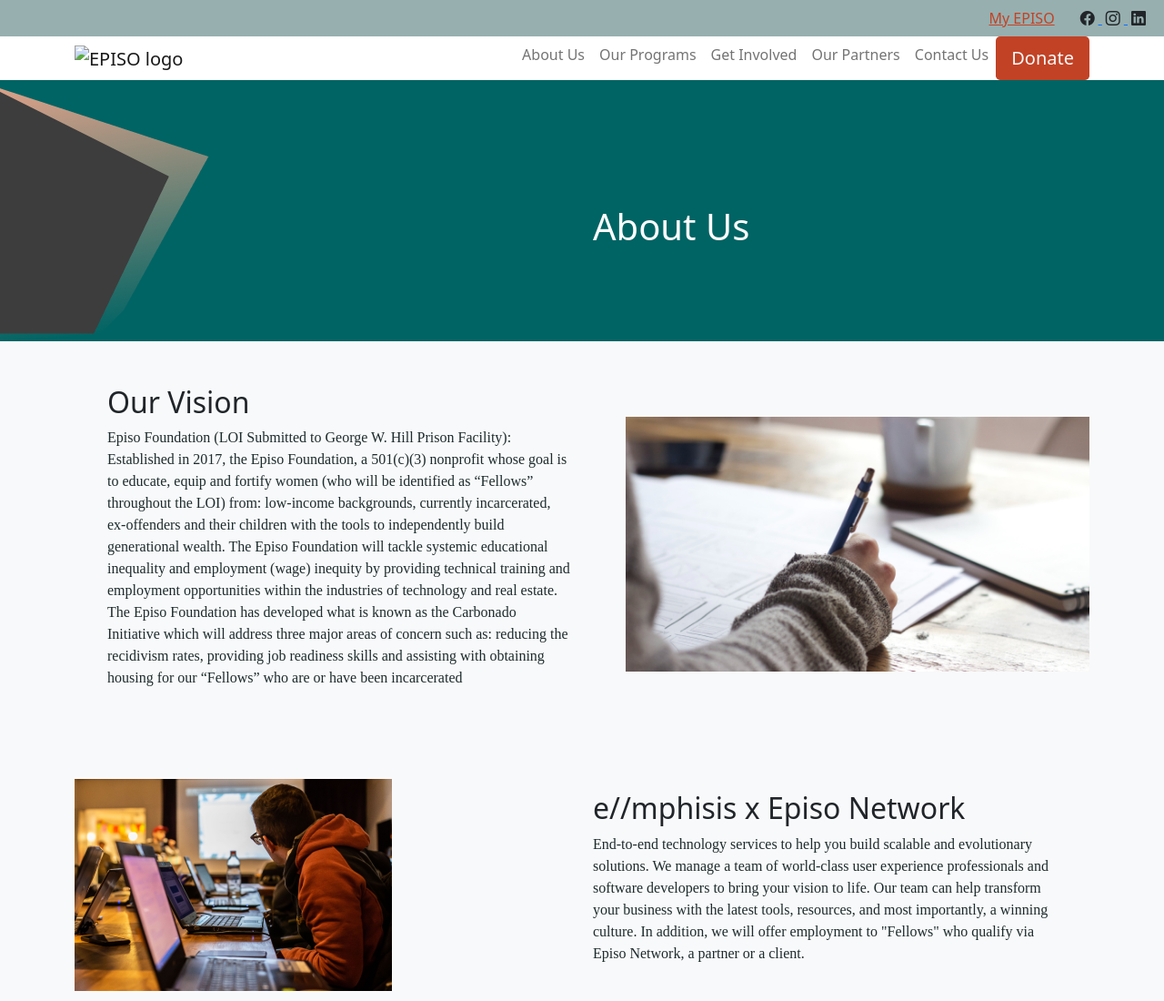
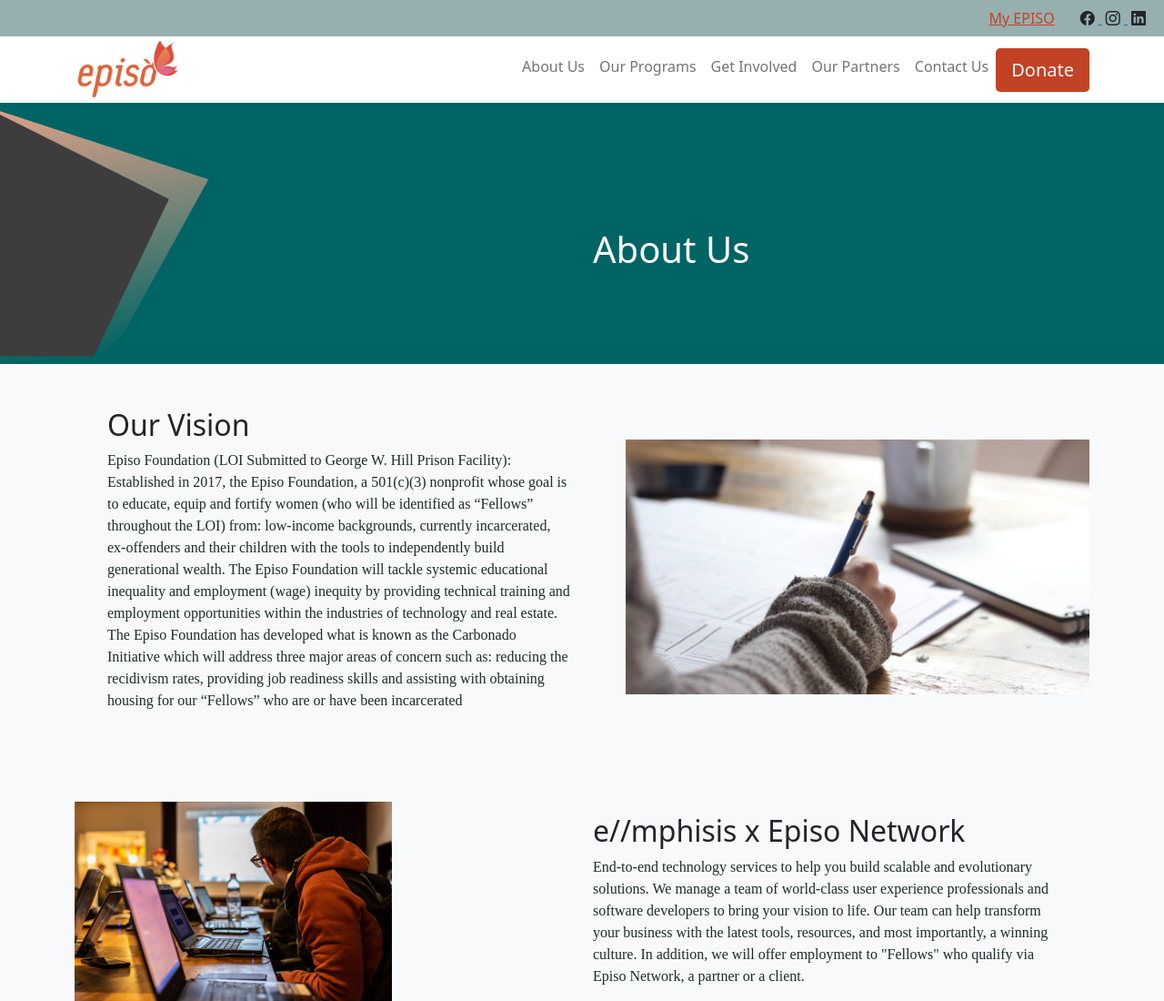
Before and after one commit to Maheen85/EPISO_Foundation_Website, a plain HTML site: page html/aboutUs.html in a window 1280 px wide. Shown: the top 1100 px of the page at 91% size. Drawn offline with nearby package versions, Linux system fonts and the light colour scheme; files that its build step writes are made by us from their sources.

Commit message:
fixing links in about.html - using ../ in url

```diff
--- a/html/aboutUs.html
+++ b/html/aboutUs.html
@@ -34,8 +34,8 @@
 
 
             <!--<a href="#" class="navbar-brand">Frontend Bootcamp</a>-->
-            <a href="episo-foundation-website/index.html" class="navbar-brand">
-                <img class="img-fluid w-75 "   src="episo-foundation-website/img/episo_logo.png" alt="EPISO logo">
+            <a href="../index.html" class="navbar-brand">
+                <img class="img-fluid w-75 "   src="../img/episo_logo.png" alt="EPISO logo">
             </a>
 
 
```
